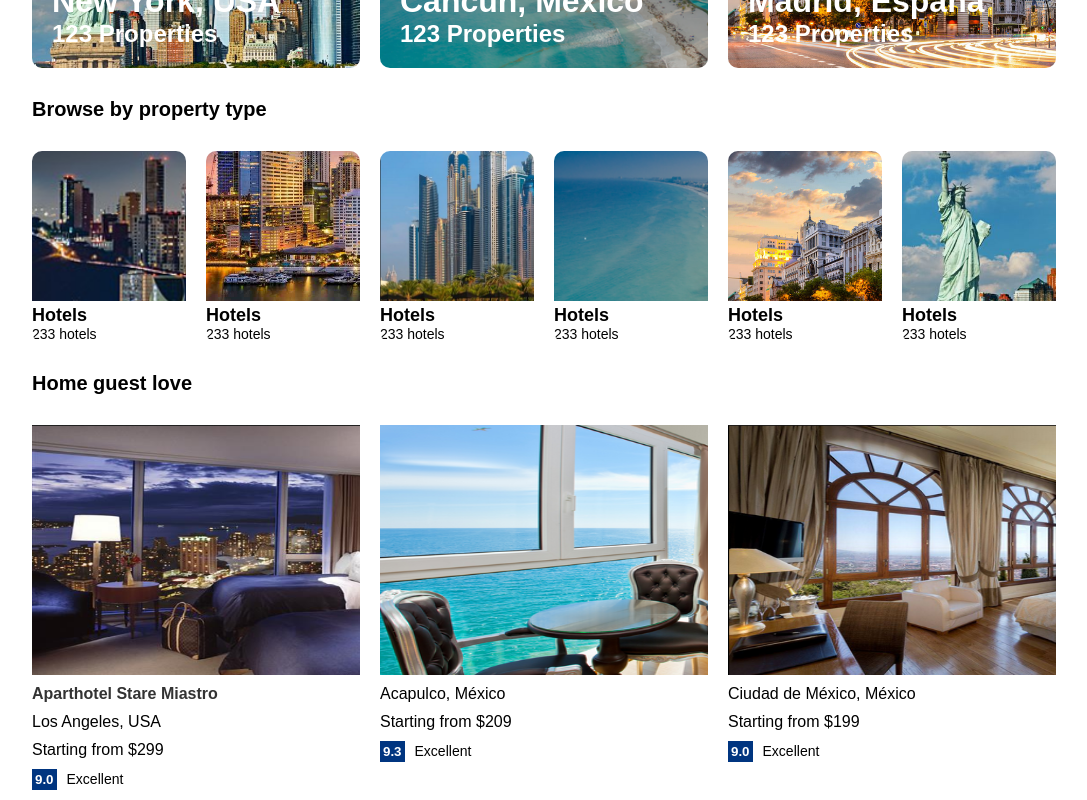
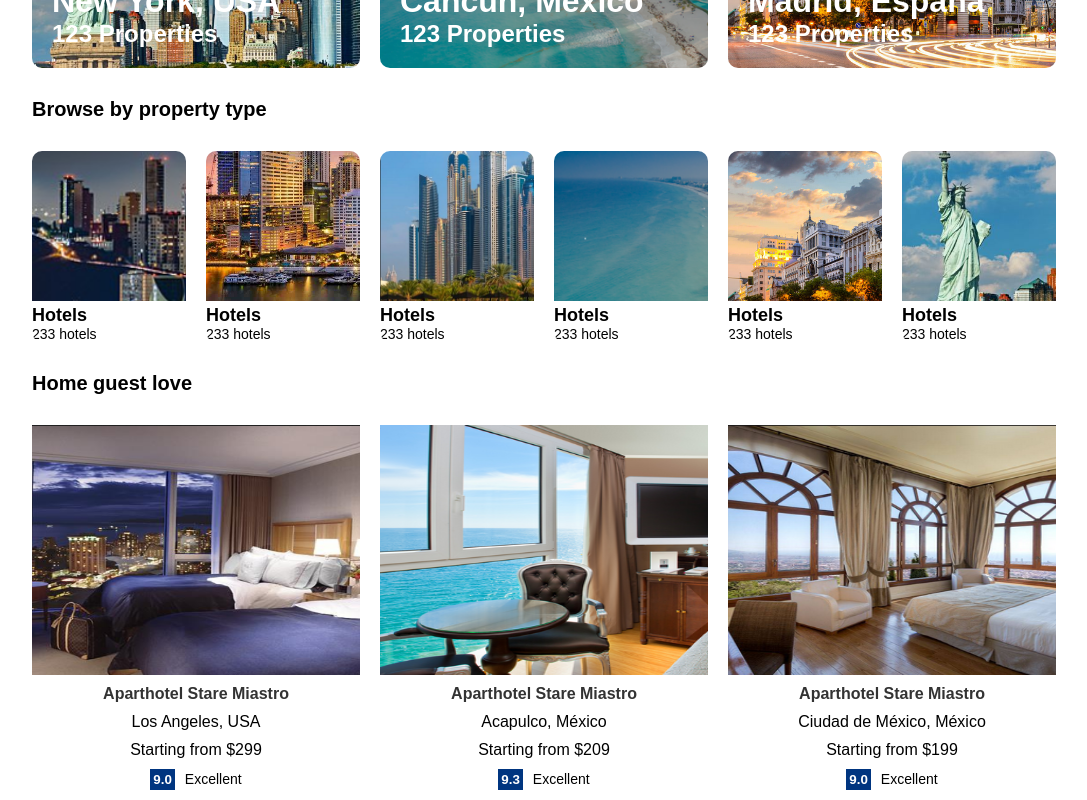
Before and after one commit to emmaguty/reservation, a React (Create React App) app: page / in a window 1280 px wide. Shown: the part 622-1422 px from the top of the page, without its empty margins (96-1183 px from the left). Built offline with nearby package versions, Linux system fonts and the light colour scheme.

Commit message:
Homepage Lists

```diff
--- a/src/components/FeaturedProperties/FeaturedProperties.jsx
+++ b/src/components/FeaturedProperties/FeaturedProperties.jsx
@@ -20,6 +20,7 @@ const FeaturedProperties = () => {
             </div>
             <div className="fpItem">
                 <img src={Hotel_2} alt="hotel_room" />
+                <span className="fpName">Aparthotel Stare Miastro</span>
                 <span className="fpCity">Acapulco, México</span>
                 <span className="fpPrice">Starting from $209</span>
                 <div className="fpRating">
@@ -29,6 +30,7 @@ const FeaturedProperties = () => {
             </div>
             <div className="fpItem">
                 <img src={Hotel_3} alt="hotel_room" />
+                <span className="fpName">Aparthotel Stare Miastro</span>
                 <span className="fpCity">Ciudad de México, México</span>
                 <span className="fpPrice">Starting from $199</span>
                 <div className="fpRating">
--- a/src/components/FeaturedProperties/featuredProperties.css
+++ b/src/components/FeaturedProperties/featuredProperties.css
@@ -9,10 +9,12 @@
 .fpItem {
     flex: 1;
     gap: 10px;
+    cursor: pointer;
     overflow: hidden;
-    cursor: pointer;
     display: flex;
     flex-direction: column;
+    align-items: center;
+    margin-bottom: 10px;
 }
 
 .fpItem Img {
@@ -22,12 +24,7 @@
 
 }
 
-/* .fpImg{
-    width: 100%;
-    height: 250px;
-    object-fit: cover;
-  }
-   */
+
 .fpName {
     color: #333;
     font-weight: bold;
@@ -41,7 +38,7 @@
     font-weight: 500;
 }
 
-.fpRating>button {
+.fpRating button {
     background-color: #003580;
     color: white;
     border: none;
@@ -50,6 +47,6 @@
     font-weight: bold;
 }
 
-.fpRating>span {
+.fpRating span {
     font-size: 14px;
 }
```
